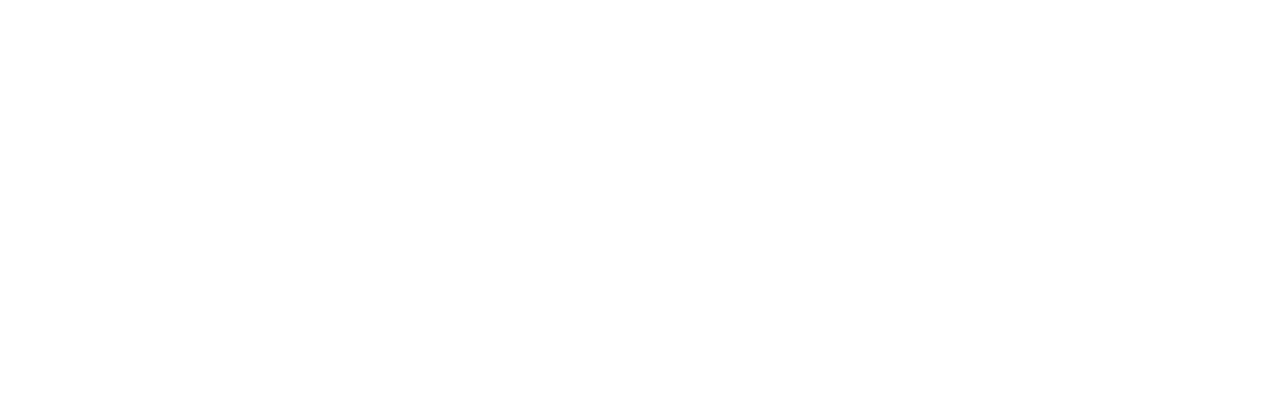
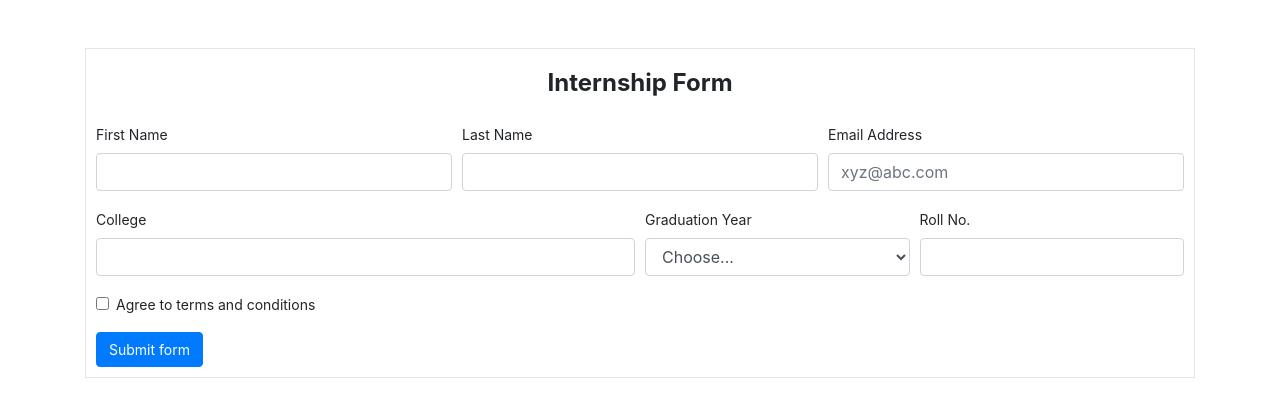
Before and after one commit to acciojob/bootstrap-form-easy-faiza-acciocourse, a website: page main.html in a window 1280 px wide. Drawn offline with nearby package versions, Linux system fonts and the light colour scheme.

Commit message:
created a submission

```diff
--- a/main.html
+++ b/main.html
@@ -1,16 +1,100 @@
 <!DOCTYPE html>
-
-<html>
+<html lang="en">
 
 <head>
-	<link rel="stylesheet" href="styles.css">
+    <meta charset="UTF-8">
+    <meta name="viewport" content="width=device-width, initial-scale=1.0">
+
+    <link rel="stylesheet" href="https://cdn.jsdelivr.net/npm/bootstrap@4.0.0/dist/css/bootstrap.min.css">
+
+    <link rel="stylesheet" href="styles.css">
+
+    <title>Internship Form</title>
 </head>
 
 <body>
-	<!-- the entire body must be written by student -->
-    <script type="text/javascript" src="./script.js">
-</script>
+    <div class="container mt-5">
+        <form class="needs-validation" novalidate>
+            <h2 class="text-center mb-4">Internship Form</h2>
 
+            <div class="form-row">
+                <div class="form-group col-md-4">
+                    <label for="first-name-input">First Name</label>
+                    <input type="text" class="form-control" id="first-name-input" required>
+                    <div class="invalid-feedback">
+                        First name required!
+                    </div>
+                </div>
+
+                <div class="form-group col-md-4">
+                    <label for="last-name-input">Last Name</label>
+                    <input type="text" class="form-control" id="last-name-input" required>
+                    <div class="invalid-feedback">
+                        Last name required!
+                    </div>
+                </div>
+
+                <div class="form-group col-md-4">
+                    <label for="email-input">Email Address</label>
+                    <input type="email" class="form-control" id="email-input" placeholder="xyz@abc.com" required>
+                    <div class="invalid-feedback">
+                        Email required!
+                    </div>
+                </div>
+            </div>
+
+            <div class="form-row">
+                <div class="form-group col-md-6">
+                    <label for="college-input">College</label>
+                    <input type="text" class="form-control" id="college-input" required>
+                    <div class="invalid-feedback">
+                        Please provide a valid college.
+                    </div>
+                </div>
+
+                <div class="form-group col-md-3">
+                    <label for="graduation-year-input">Graduation Year</label>
+                    <select class="form-control" id="graduation-year-input" required>
+                        <option value="" selected disabled>Choose...</option>
+                        <option value="2020">2020</option>
+                        <option value="2021">2021</option>
+                        <option value="2022">2022</option>
+                        <option value="2023">2023</option>
+                    </select>
+                    <div class="invalid-feedback">
+                        Please select a valid Graduation Year.
+                    </div>
+                </div>
+
+                <div class="form-group col-md-3">
+                    <label for="roll-no-input">Roll No.</label>
+                    <input type="text" class="form-control" id="roll-no-input" required>
+                    <div class="invalid-feedback">
+                        Please provide a valid Roll no.
+                    </div>
+                </div>
+            </div>
+
+            <div class="form-group">
+                <div class="form-check">
+                    <input type="checkbox" class="form-check-input" id="conditions-checkbox" required>
+                    <label class="form-check-label" for="conditions-checkbox">
+                        Agree to terms and conditions
+                    </label>
+                    <div class="invalid-feedback">
+                        You must agree before submitting.
+                    </div>
+                </div>
+            </div>
+
+            <button type="submit" class="btn btn-primary">Submit form</button>
+        </form>
+    </div>
+
+    <script src="./script.js"></script>
+    <script src="https://code.jquery.com/jquery-3.2.1.slim.min.js" integrity="sha384-KJ3o2DKtIkvYIK3UENzmM7KCkRr/rE9/Qpg6aAZGJwFDMVNA/GpGFF93hXpG5KkN" crossorigin="anonymous"></script>
+    <script src="https://cdn.jsdelivr.net/npm/popper.js@1.12.9/dist/umd/popper.min.js" integrity="sha384-ApNbgh9B+Y1QKtv3Rn7W3mgPxhU9K/ScQsAP7hUibX39j7fakFPskvXusvfa0b4Q" crossorigin="anonymous"></script>
+    <script src="https://cdn.jsdelivr.net/npm/bootstrap@4.0.0/dist/js/bootstrap.min.js" integrity="sha384-JZR6Spejh4U02d8jOt6vLEHfe/JQGiRRSQQxSfFWpi1MquVdAyjUar5+76PVCmYl" crossorigin="anonymous"></script>
 </body>
 
 </html>
--- a/script.js
+++ b/script.js
@@ -1 +1,17 @@
 //your code here
+(function () {
+    "use strict";
+
+    const forms = document.querySelectorAll(".needs-validation");
+
+    Array.from(forms).forEach(function (form) {
+        form.addEventListener("submit", function (event) {
+            if (!form.checkValidity()) {
+                event.preventDefault();
+                event.stopPropagation();
+            }
+
+            form.classList.add("was-validated");
+        });
+    });
+})();
--- a/styles.css
+++ b/styles.css
@@ -1,2 +1,23 @@
 
 /* Your CSS Code here. */
+form {
+    border: 1px solid #e5e5e5;
+    padding: 20px 10px 10px;
+}
+
+h2 {
+    font-size: 24px;
+    font-weight: bold;
+}
+
+label {
+    font-size: 14px;
+}
+
+.invalid-feedback {
+    font-size: 12px;
+}
+
+.btn {
+    font-size: 14px;
+}
```
